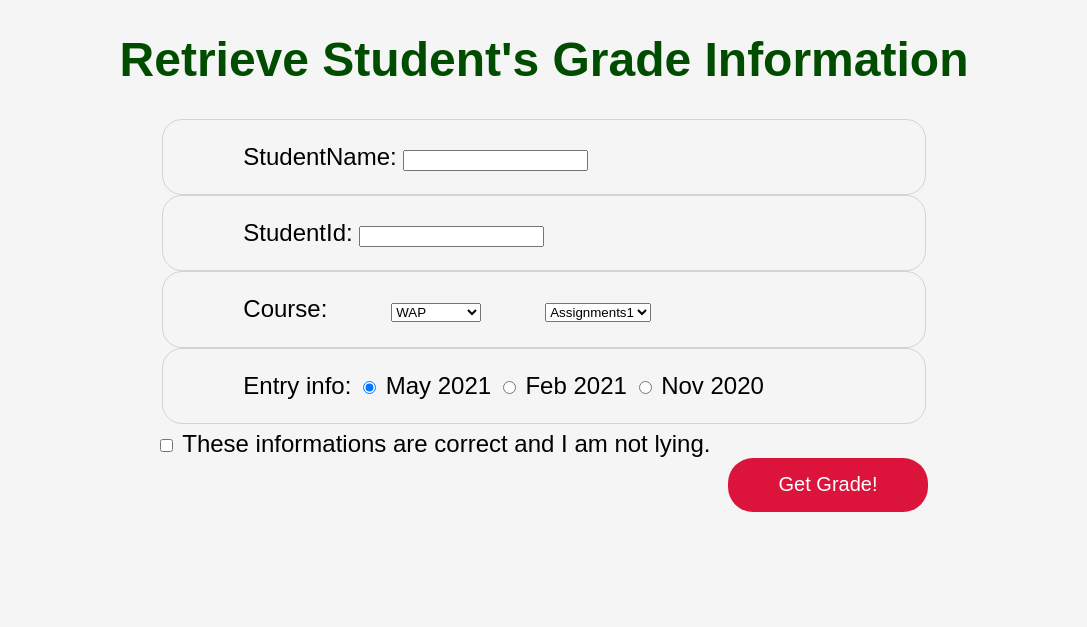
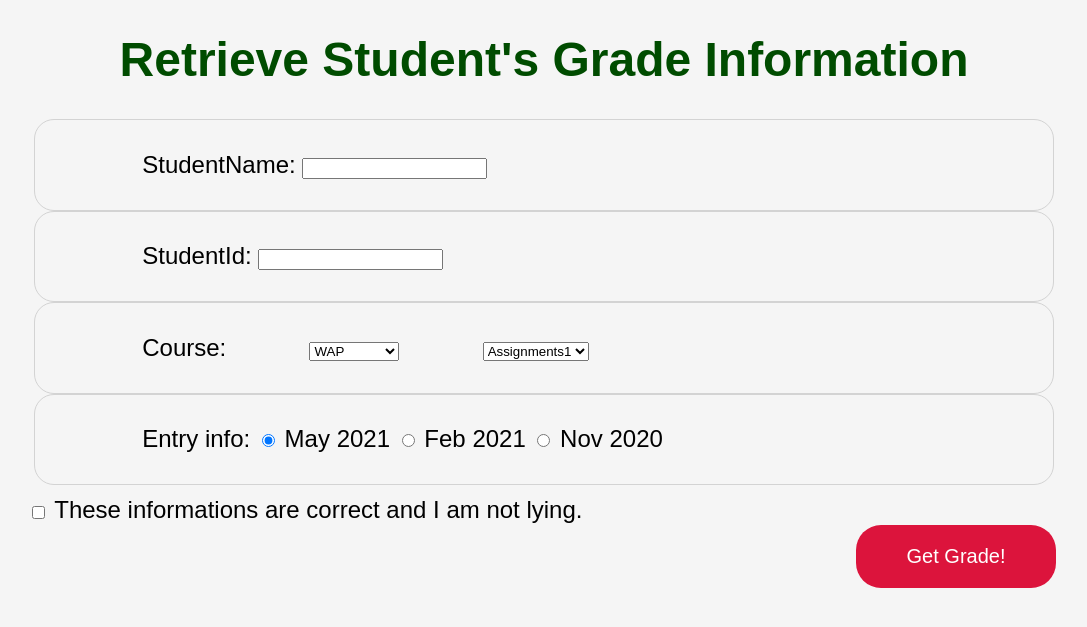
Before and after one commit to hiradadiamond/hiradadiamond.github.io, a PHP site: page /gradesExercise/main.html in a window 1280 px wide. Shown: the top 627 px of the page, without its empty margins (96-1183 px from the left). Run offline with PHP 8.4, Linux system fonts and the light colour scheme.

Commit message:
Changed Width

```diff
--- a/gradesExercise/style.css
+++ b/gradesExercise/style.css
@@ -10,7 +10,7 @@ h1{
     color:#004c00;
 }
 form{
-    width: 60%;
+    width: 80%;
     margin: auto;
 }
 fieldset{
```
